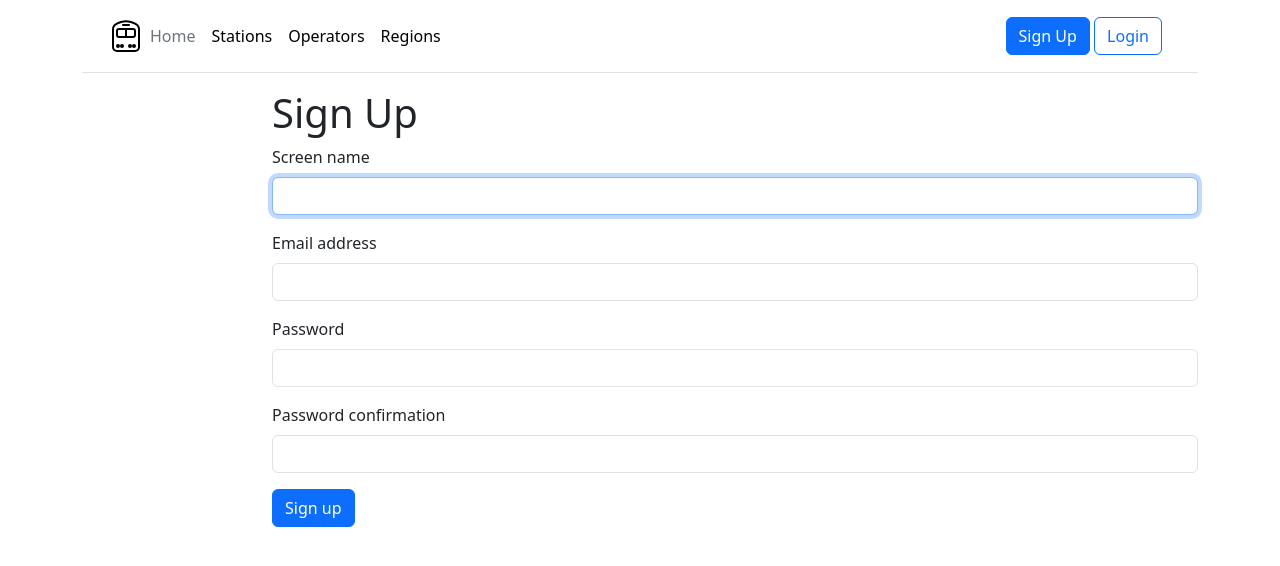
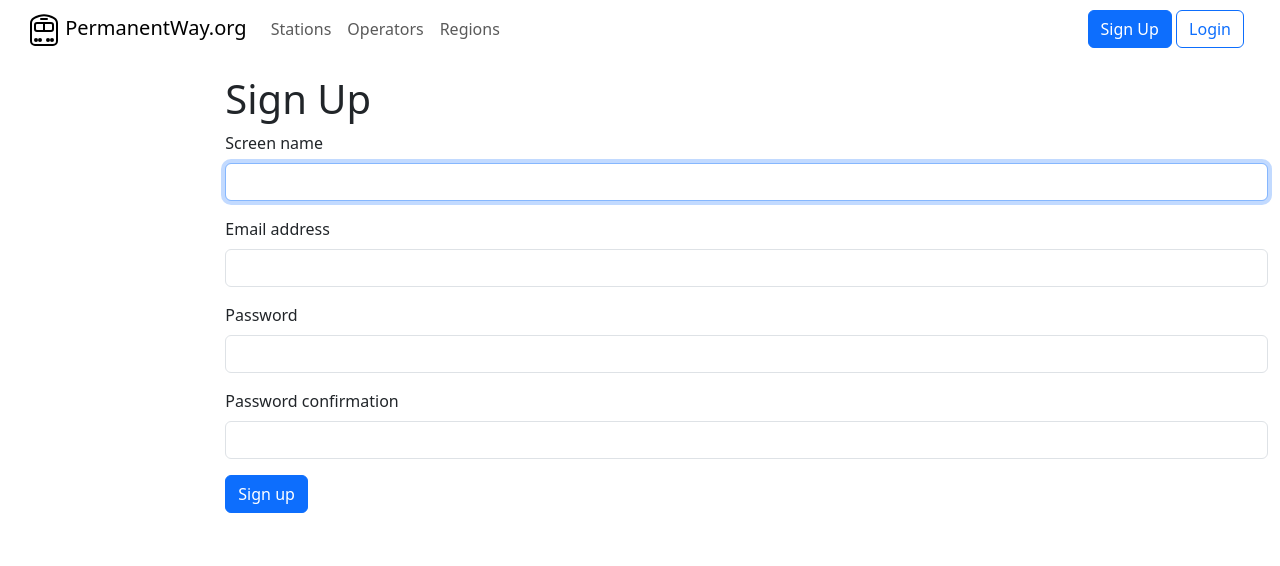
Before and after one commit to Jonobennett/permanentway, a Rails app: page /sign_up in a window 1280 px wide. Shown: the top 566 px of the page. Run offline with Rails 7, Linux system fonts and the light colour scheme; some libraries are stand-ins or nearby versions.

Commit message:
Redesign of header navigation

```diff
--- a/app/views/application/_main_header.html.erb
+++ b/app/views/application/_main_header.html.erb
@@ -1,26 +1,31 @@
-<header class="p-3 mb-3 border-bottom">
-
-    <div class="container">
-        <div class="d-flex flex-wrap align-items-center justify-content-center justify-content-lg-start"> <a
-                href="/" class="d-flex align-items-center mb-2 mb-lg-0 link-body-emphasis text-decoration-none">
+<header class="sticky-top mb-3">
+        <nav class="navbar navbar-expand-md pway-navbar px-3">
+            <div class="container-fluid">
+            <a href="/" class="navbar-brand">
                 <svg xmlns="http://www.w3.org/2000/svg" width="32" height="32" fill="currentColor" class="bi bi-train-front" viewBox="0 0 16 16">
-  <path d="M5.621 1.485c1.815-.454 2.943-.454 4.758 0 .784.196 1.743.673 2.527 1.119.688.39 1.094 1.148 1.094 1.979V13.5a1.5 1.5 0 0 1-1.5 1.5h-9A1.5 1.5 0 0 1 2 13.5V4.583c0-.831.406-1.588 1.094-1.98.784-.445 1.744-.922 2.527-1.118m5-.97C8.647.02 7.353.02 5.38.515c-.924.23-1.982.766-2.78 1.22C1.566 2.322 1 3.432 1 4.582V13.5A2.5 2.5 0 0 0 3.5 16h9a2.5 2.5 0 0 0 2.5-2.5V4.583c0-1.15-.565-2.26-1.6-2.849-.797-.453-1.855-.988-2.779-1.22ZM5 13a1 1 0 1 1-2 0 1 1 0 0 1 2 0m0 0a1 1 0 1 1 2 0 1 1 0 0 1-2 0m7 1a1 1 0 1 0-1-1 1 1 0 1 0-2 0 1 1 0 0 0 2 0 1 1 0 0 0 1 1M4.5 5a.5.5 0 0 0-.5.5v2a.5.5 0 0 0 .5.5h3V5zm4 0v3h3a.5.5 0 0 0 .5-.5v-2a.5.5 0 0 0-.5-.5zM3 5.5A1.5 1.5 0 0 1 4.5 4h7A1.5 1.5 0 0 1 13 5.5v2A1.5 1.5 0 0 1 11.5 9h-7A1.5 1.5 0 0 1 3 7.5zM6.5 2a.5.5 0 0 0 0 1h3a.5.5 0 0 0 0-1z"/>
-</svg> </a>
-            <ul class="nav col-12 col-lg-auto me-lg-auto mb-2 justify-content-center mb-md-0">
-                <li><a href="/" class="nav-link px-2 link-secondary">Home</a></li>
-                <li><a href="/stations" class="nav-link px-2 link-body-emphasis">Stations</a></li>
-                <li><a href="/operators" class="nav-link px-2 link-body-emphasis">Operators</a></li>
-                <li><a href="/regions" class="nav-link px-2 link-body-emphasis">Regions</a></li>
+                    <path d="M5.621 1.485c1.815-.454 2.943-.454 4.758 0 .784.196 1.743.673 2.527 1.119.688.39 1.094 1.148 1.094 1.979V13.5a1.5 1.5 0 0 1-1.5 1.5h-9A1.5 1.5 0 0 1 2 13.5V4.583c0-.831.406-1.588 1.094-1.98.784-.445 1.744-.922 2.527-1.118m5-.97C8.647.02 7.353.02 5.38.515c-.924.23-1.982.766-2.78 1.22C1.566 2.322 1 3.432 1 4.582V13.5A2.5 2.5 0 0 0 3.5 16h9a2.5 2.5 0 0 0 2.5-2.5V4.583c0-1.15-.565-2.26-1.6-2.849-.797-.453-1.855-.988-2.779-1.22ZM5 13a1 1 0 1 1-2 0 1 1 0 0 1 2 0m0 0a1 1 0 1 1 2 0 1 1 0 0 1-2 0m7 1a1 1 0 1 0-1-1 1 1 0 1 0-2 0 1 1 0 0 0 2 0 1 1 0 0 0 1 1M4.5 5a.5.5 0 0 0-.5.5v2a.5.5 0 0 0 .5.5h3V5zm4 0v3h3a.5.5 0 0 0 .5-.5v-2a.5.5 0 0 0-.5-.5zM3 5.5A1.5 1.5 0 0 1 4.5 4h7A1.5 1.5 0 0 1 13 5.5v2A1.5 1.5 0 0 1 11.5 9h-7A1.5 1.5 0 0 1 3 7.5zM6.5 2a.5.5 0 0 0 0 1h3a.5.5 0 0 0 0-1z"/>
+                </svg> PermanentWay.org
+            </a>
+            <button class="navbar-toggler" type="button" data-bs-toggle="collapse" data-bs-target="#mainLinks" aria-controls="mainLinks" aria-expanded="false" aria-label="Toggle navigation">
+                <span class="navbar-toggler-icon"></span>
+            </button>
+            <ul id="mainLinks" class="navbar-nav collapse navbar-collapse">
+                <li class="nav-item"><a href="/stations" class="nav-link px-2">Stations</a></li>
+                <li class="nav-item"><a href="/operators" class="nav-link px-2">Operators</a></li>
+                <li class="nav-item"><a href="/regions" class="nav-link px-2">Regions</a></li>
             </ul>
             <% if authenticated? %>
-            <div class="col-12 col-lg-auto mb-3 mb-lg-0 me-lg-3">
+            <div class="mb-3 mb-lg-0 me-lg-3">
                 <%= link_to "I'm at a station", "/locate", class: "btn btn-primary" %>
             </div>
-            <div class="dropdown text-end"><a href="#"
-                    class="d-block link-body-emphasis text-decoration-none dropdown-toggle"
-                    data-bs-toggle="dropdown" aria-expanded="false"> <img src="https://avatars.githubusercontent.com/u/252019?v=4&size=64"
-                        alt="Jono" width="32" height="32" class="rounded-circle"> <%= Current.user.screen_name %> </a>
-                <ul class="dropdown-menu text-small">
+            <div class="dropdown text-end">
+                <a href="#" class="d-block nav-link text-decoration-none dropdown-toggle" data-bs-toggle="dropdown" aria-expanded="false">
+                    <svg xmlns="http://www.w3.org/2000/svg" width="32" height="32" fill="currentColor" class="bi bi-person-circle" viewBox="0 0 16 16">
+  <path d="M11 6a3 3 0 1 1-6 0 3 3 0 0 1 6 0"/>
+  <path fill-rule="evenodd" d="M0 8a8 8 0 1 1 16 0A8 8 0 0 1 0 8m8-7a7 7 0 0 0-5.468 11.37C3.242 11.226 4.805 10 8 10s4.757 1.225 5.468 2.37A7 7 0 0 0 8 1"/>
+</svg> <%= Current.user.screen_name %>
+                </a>
+                <ul class="dropdown-menu dropdown-menu-end text-small">
                     <li><%= link_to "Upload visits", upload_visits_path, class: "dropdown-item" %></li>
                     <li><%= link_to "Settings", settings_root_path, class: "dropdown-item" %></li>
                     <li><%= link_to "Change password", settings_password_path, class: "dropdown-item" %></li>
@@ -34,6 +39,6 @@
                 <%= link_to "Login", new_session_path, class: "btn btn-outline-primary me-2"  %>
             </div>
             <% end %>
-        </div>
-    </div>
+            </div>
+        </nav>
 </header>
--- a/app/views/layouts/application.html.erb
+++ b/app/views/layouts/application.html.erb
@@ -19,8 +19,8 @@
     <link rel="apple-touch-icon" href="/icon.png">
 
     <%# Includes all stylesheet files in app/assets/stylesheets %>
+    <link href="https://cdn.jsdelivr.net/npm/bootstrap@5.3.8/dist/css/bootstrap.min.css" rel="stylesheet" integrity="sha384-sRIl4kxILFvY47J16cr9ZwB07vP4J8+LH7qKQnuqkuIAvNWLzeN8tE5YBujZqJLB" crossorigin="anonymous">
     <%= stylesheet_link_tag :app, "data-turbo-track": "reload" %>
-    <link href="https://cdn.jsdelivr.net/npm/bootstrap@5.3.8/dist/css/bootstrap.min.css" rel="stylesheet" integrity="sha384-sRIl4kxILFvY47J16cr9ZwB07vP4J8+LH7qKQnuqkuIAvNWLzeN8tE5YBujZqJLB" crossorigin="anonymous">
     <link rel="stylesheet" href="https://unpkg.com/leaflet@1.9.4/dist/leaflet.css" integrity="sha256-p4NxAoJBhIIN+hmNHrzRCf9tD/miZyoHS5obTRR9BMY=" crossorigin=""/>
 
     <%= javascript_importmap_tags %>
@@ -28,10 +28,10 @@
   </head>
 
   <body>
-    <div class="container-md">
-      <%= render "main_header" %>
+    <%= render "main_header" %>
+    <div class="container-fluid">
       <div class="row">
-        <div class="col-2 d-sm-none d-md-block">
+        <div class="col-2 d-none d-md-block">
           <nav id="tools">
             <% if authenticated? %>
               <% if Current.user.admin? %>
```
Also changed, not shown: app/assets/stylesheets/application.css (+24 -0 lines).
